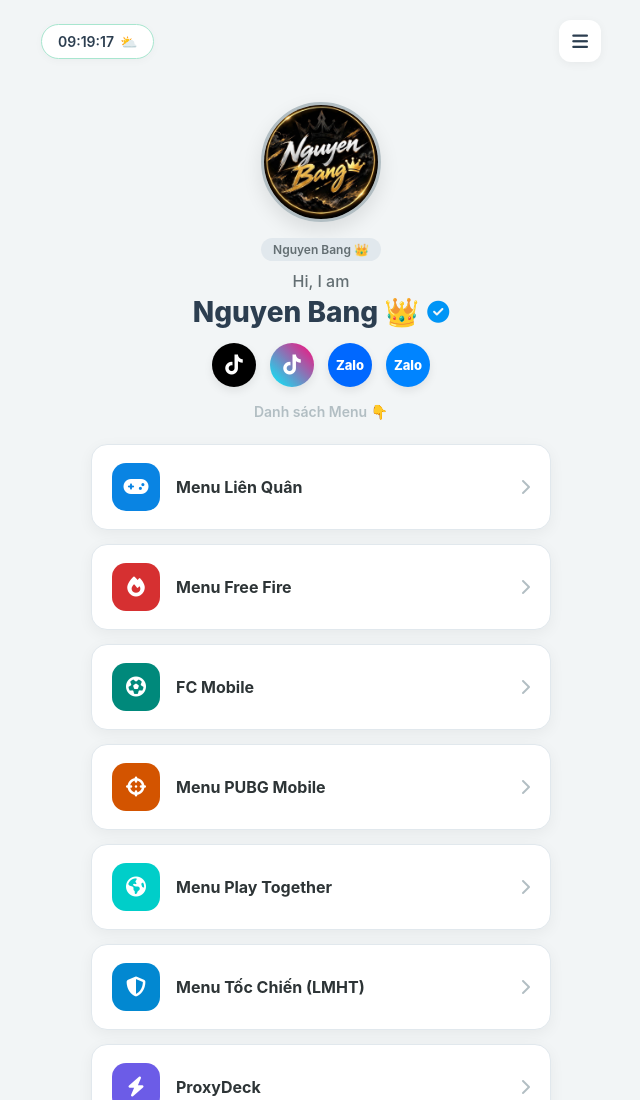
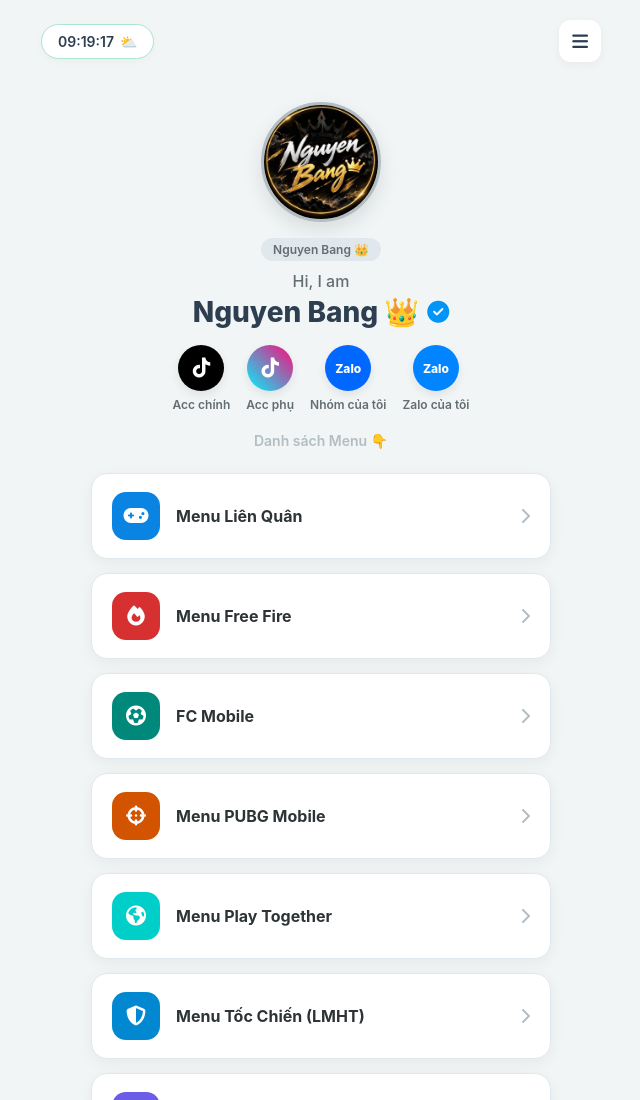
Before and after one commit to bokoten09/test-trang-ch-, a plain HTML site: page index.html in a window 1280 px wide. Shown: the top 1100 px of the page, without its empty margins (319-959 px from the left). Drawn offline with Linux system fonts and the light colour scheme.

Commit message:
Update index.html

```diff
--- a/index.html
+++ b/index.html
@@ -210,7 +210,7 @@
       align-items: center;
       justify-content: center;
       gap: 8px;
-      margin-bottom: 14px;
+      margin-bottom: 16px;
     }
 
     .badge-check {
@@ -218,38 +218,51 @@
       font-size: 22px;
     }
 
-    /* Khu vực Icon Mạng xã hội giữa Tên và Danh sách Menu */
+    /* Khu vực Icon Mạng xã hội kèm chữ chú thích */
     .social-links-container {
       display: flex;
       justify-content: center;
+      align-items: flex-start;
+      gap: 16px;
+      margin-bottom: 20px;
+    }
+
+    .social-item {
+      display: flex;
+      flex-direction: column;
       align-items: center;
-      gap: 14px;
-      margin-bottom: 16px;
+      gap: 6px;
+      text-decoration: none;
     }
 
     .social-btn {
-      width: 44px;
-      height: 44px;
+      width: 46px;
+      height: 46px;
       border-radius: 50%;
       display: grid;
       place-items: center;
       font-size: 20px;
       color: #ffffff;
-      text-decoration: none;
       box-shadow: 0 4px 10px rgba(0,0,0,0.08);
       transition: transform 0.2s, box-shadow 0.2s;
     }
 
-    .social-btn:hover {
+    .social-item:hover .social-btn {
       transform: translateY(-3px);
-      box-shadow: 0 6px 15px rgba(0,0,0,0.12);
+      box-shadow: 0 6px 15px rgba(0,0,0,0.15);
     }
 
-    /* Icon TikTok & Zalo Stylings */
+    .social-label {
+      font-size: 12px;
+      font-weight: 600;
+      color: #636e72;
+    }
+
+    /* Màu sắc riêng cho từng icon */
     .btn-tiktok-1 { background: #000000; }
     .btn-tiktok-2 { background: linear-gradient(45deg, #00f2fe, #fe0979); }
-    .btn-zalo-1 { background: #0068ff; font-weight: 800; font-size: 13px; }
-    .btn-zalo-2 { background: #0084ff; font-weight: 800; font-size: 13px; }
+    .btn-zalo-1 { background: #0068ff; font-weight: 800; font-size: 12px; }
+    .btn-zalo-2 { background: #0084ff; font-weight: 800; font-size: 12px; }
 
     .explore-text {
       color: #b2bec3;
@@ -343,7 +356,7 @@
     </button>
   </header>
 
-  <!-- Sidebar Menu (Modal 3 gạch) -->
+  <!-- Sidebar Menu (Menu 3 gạch) -->
   <div class="sidebar-overlay" id="sidebarOverlay">
     <div class="sidebar">
       <div class="sidebar-header">
@@ -360,8 +373,6 @@
           <i class="fa-solid fa-xmark"></i>
         </button>
       </div>
-
-      <!-- Đã dọn dẹp bỏ sạch các mục thừa theo yêu cầu -->
     </div>
   </div>
 
@@ -375,26 +386,38 @@
     <div class="greeting">Hi, I am</div>
     <h1 class="name">Nguyen Bang 👑 <i class="fa-solid fa-circle-check badge-check"></i></h1>
 
-    <!-- 4 ICON TikTok & Zalo Nằm giữa Tên và Danh sách Menu -->
+    <!-- 4 ICON Mạng xã hội + Chú thích -->
     <div class="social-links-container">
-      <!-- TikTok 1 -->
-      <a href="THAY_LINK_TIKTOK_1_O_DAY" target="_blank" rel="noopener noreferrer" class="social-btn btn-tiktok-1" title="TikTok 1">
-        <i class="fa-brands fa-tiktok"></i>
+      <!-- 1. Acc chính (TikTok) -->
+      <a href="THAY_LINK_ACC_CHINH_O_DAY" target="_blank" rel="noopener noreferrer" class="social-item">
+        <div class="social-btn btn-tiktok-1">
+          <i class="fa-brands fa-tiktok"></i>
+        </div>
+        <span class="social-label">Acc chính</span>
       </a>
 
-      <!-- TikTok 2 -->
-      <a href="THAY_LINK_TIKTOK_2_O_DAY" target="_blank" rel="noopener noreferrer" class="social-btn btn-tiktok-2" title="TikTok 2">
-        <i class="fa-brands fa-tiktok"></i>
+      <!-- 2. Acc phụ (TikTok) -->
+      <a href="THAY_LINK_ACC_PHU_O_DAY" target="_blank" rel="noopener noreferrer" class="social-item">
+        <div class="social-btn btn-tiktok-2">
+          <i class="fa-brands fa-tiktok"></i>
+        </div>
+        <span class="social-label">Acc phụ</span>
       </a>
 
-      <!-- Zalo 1 -->
-      <a href="THAY_LINK_ZALO_1_O_DAY" target="_blank" rel="noopener noreferrer" class="social-btn btn-zalo-1" title="Zalo 1">
-        Zalo
+      <!-- 3. Nhóm của tôi (Zalo) -->
+      <a href="THAY_LINK_NHOM_ZALO_O_DAY" target="_blank" rel="noopener noreferrer" class="social-item">
+        <div class="social-btn btn-zalo-1">
+          Zalo
+        </div>
+        <span class="social-label">Nhóm của tôi</span>
       </a>
 
-      <!-- Zalo 2 -->
-      <a href="THAY_LINK_ZALO_2_O_DAY" target="_blank" rel="noopener noreferrer" class="social-btn btn-zalo-2" title="Zalo 2">
-        Zalo
+      <!-- 4. Zalo của tôi -->
+      <a href="THAY_LINK_ZALO_CA_NHAN_O_DAY" target="_blank" rel="noopener noreferrer" class="social-item">
+        <div class="social-btn btn-zalo-2">
+          Zalo
+        </div>
+        <span class="social-label">Zalo của tôi</span>
       </a>
     </div>
 
```
